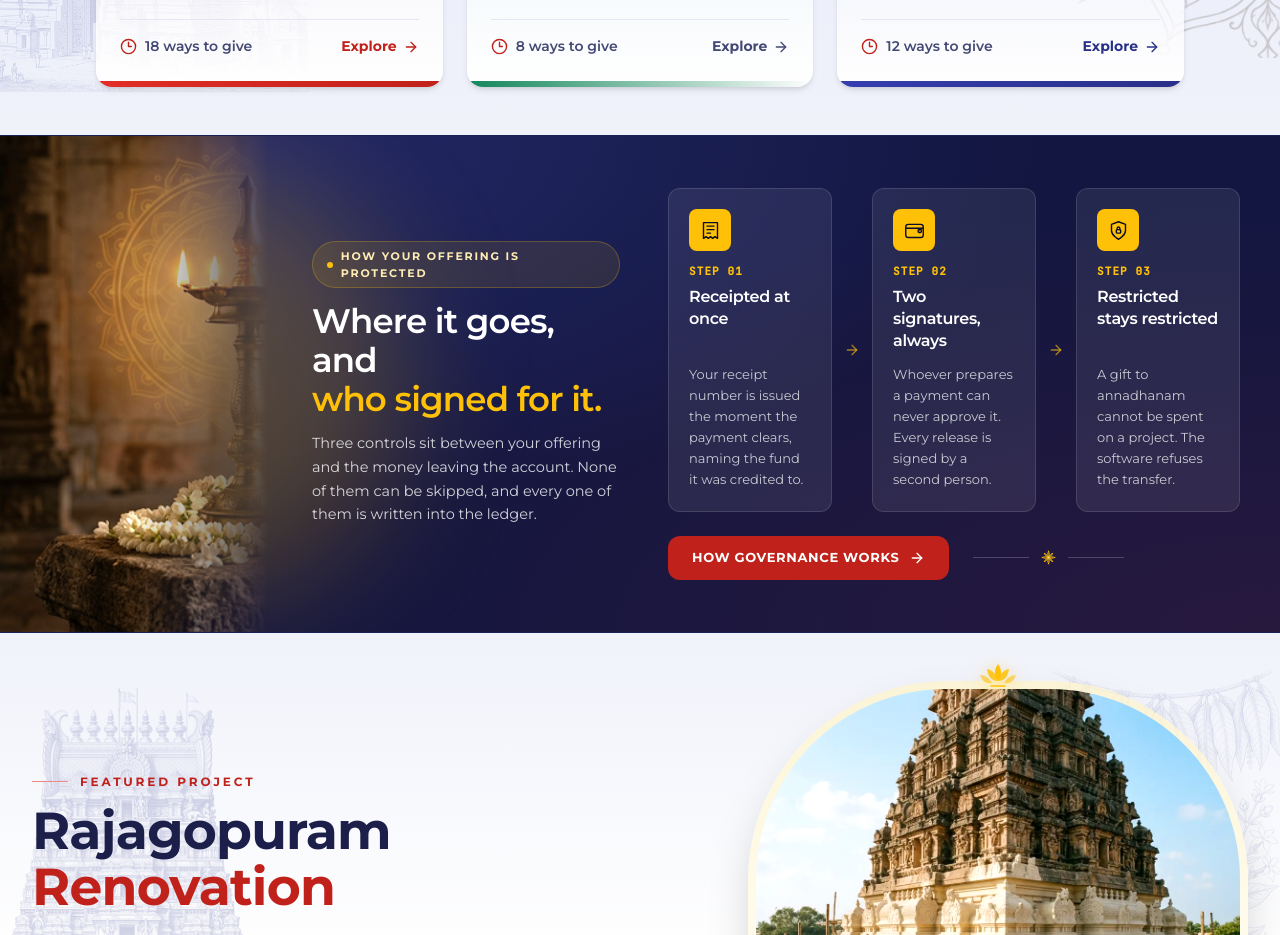
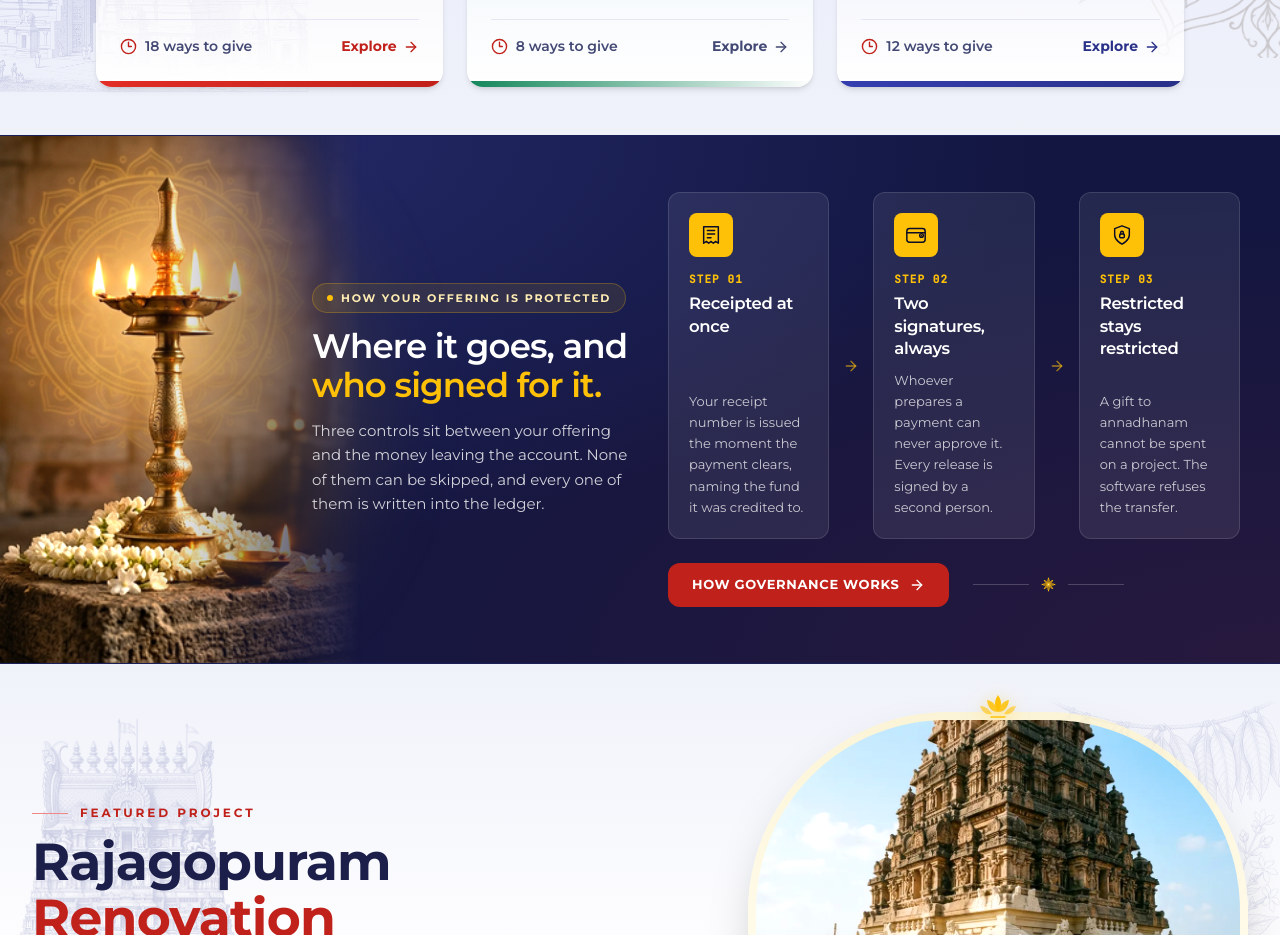
Before and after one commit to balajikarthik2004/omg-erp-prototype, a React (Vite) app: page / in a window 1280 px wide. Shown: the part 1520-2455 px from the top of the page. Built offline with nearby package versions, Linux system fonts and the light colour scheme; a web font is replaced by a local one.

Commit message:
style(donor): shift lamp image and glow left to prevent crowding claim text

```diff
--- a/src/features/donor/TrustSection.tsx
+++ b/src/features/donor/TrustSection.tsx
@@ -44,27 +44,27 @@ export function TrustSection() {
     <section
       ref={ref}
       id="our-promise"
-      className="surface-sanctum relative w-full overflow-hidden border-y border-navy-800 py-9 text-white sm:py-11 lg:py-13"
+      className="surface-sanctum relative w-full overflow-hidden border-y border-navy-800 py-10 text-white sm:py-12 lg:py-14"
     >
       {/* Warm glow behind the lamp, so the brass reads as lit. */}
       <div
-        className="pointer-events-none absolute -left-10 top-1/2 size-110 -translate-y-1/2 rounded-full bg-turmeric-400/25 blur-3xl"
+        className="pointer-events-none absolute -left-20 top-1/2 size-110 -translate-y-1/2 rounded-full bg-turmeric-400/25 blur-3xl lg:-left-24 xl:-left-28"
         aria-hidden
       />
 
-      {/* The kuthu vilakku, dissolving into the field on its right edge well before the text. */}
+      {/* The kuthu vilakku, dissolving into the field on its right edge. */}
       <div
-        className="pointer-events-none absolute inset-y-0 left-0 z-0 hidden w-72 lg:block xl:w-80 2xl:w-90"
+        className="pointer-events-none absolute inset-y-0 -left-16 z-0 hidden w-96 lg:block lg:-left-20 lg:w-[30rem] xl:-left-24 xl:w-[34rem] 2xl:-left-28 2xl:w-[38rem]"
         style={{
-          maskImage: 'linear-gradient(to right, black 0%, black 42%, transparent 84%)',
-          WebkitMaskImage: 'linear-gradient(to right, black 0%, black 42%, transparent 84%)',
+          maskImage: 'linear-gradient(to right, black 0%, black 46%, transparent 84%)',
+          WebkitMaskImage: 'linear-gradient(to right, black 0%, black 46%, transparent 84%)',
         }}
         aria-hidden
       >
         <img
           src="/images/kuthu-vilakku-trust.png"
           alt=""
-          className="h-full w-full object-cover object-left brightness-[1.18] saturate-[1.12]"
+          className="h-full w-full object-cover object-left brightness-[1.2] saturate-[1.15]"
         />
       </div>
 
@@ -75,7 +75,7 @@ export function TrustSection() {
           seen && 'is-visible',
         )}
       >
-        <div className="grid items-center gap-6 lg:grid-cols-[18%_28%_1fr] xl:grid-cols-[20%_27%_1fr] xl:gap-8 2xl:grid-cols-[21%_26%_1fr]">
+        <div className="grid items-center gap-7 lg:grid-cols-[18%_28%_1fr] xl:grid-cols-[20%_27%_1fr] xl:gap-8 2xl:grid-cols-[21%_26%_1fr]">
           {/* The lamp again, as a card, where the backdrop is hidden. */}
           <div className="flex justify-center lg:hidden">
             <div className="relative h-56 w-full max-w-85 overflow-hidden rounded-card border border-white/10">
@@ -89,7 +89,7 @@ export function TrustSection() {
           <div className="hidden h-full lg:block" aria-hidden />
 
           {/* The claim ------------------------------------------------ */}
-          <div className="flex flex-col justify-start pr-3 lg:pr-4">
+          <div className="flex flex-col justify-start pr-2">
             <p className="mb-3.5 inline-flex w-fit items-center gap-2 rounded-full border border-turmeric-400/25 bg-turmeric-400/10 px-3.5 py-1.5">
               <span className="size-1.5 rounded-full bg-turmeric-400" aria-hidden />
               <span className="text-[11px] font-bold uppercase tracking-[0.16em] text-turmeric-100">
@@ -97,12 +97,12 @@ export function TrustSection() {
               </span>
             </p>
 
-            <h2 className="font-display text-[26px] font-semibold leading-[1.14] tracking-tight text-white sm:text-[32px] xl:text-[34px]">
+            <h2 className="font-display text-[26px] font-semibold leading-[1.14] tracking-tight text-white sm:text-[34px]">
               Where it goes, and
               <span className="block text-turmeric-400">who signed for it.</span>
             </h2>
 
-            <p className="mt-3.5 max-w-sm text-[14.5px] leading-relaxed text-white/80">
+            <p className="mt-3.5 max-w-sm text-[15px] leading-relaxed text-white/80">
               Three controls sit between your offering and the money leaving the account. None of them
               can be skipped, and every one of them is written into the ledger.
             </p>
@@ -110,28 +110,28 @@ export function TrustSection() {
 
           {/* The three controls --------------------------------------- */}
           <div className="flex flex-col justify-center gap-6">
-            <div className="grid grid-cols-1 items-stretch gap-3.5 sm:grid-cols-[1fr_auto_1fr_auto_1fr] sm:gap-2.5">
+            <div className="grid grid-cols-1 items-stretch gap-4 sm:grid-cols-[1fr_auto_1fr_auto_1fr] sm:gap-2.5">
               {STEPS.map(({ icon: Icon, title, body }, i) => (
                 <Fragment key={title}>
                   {i > 0 ? (
-                    <span className="hidden select-none items-center justify-center px-0.5 sm:flex" aria-hidden>
+                    <span className="hidden select-none items-center justify-center px-1 sm:flex" aria-hidden>
                       <ArrowRight className="size-4 text-turmeric-400/60" />
                     </span>
                   ) : null}
 
                   <div className="flex flex-col justify-between rounded-card border border-white/12 bg-white/8 p-5 transition-colors duration-200 hover:border-turmeric-400/35 hover:bg-white/12">
                     <div>
-                      <span className="flex size-10.5 items-center justify-center rounded-lg bg-turmeric-400 text-navy-950">
-                        <Icon size={21} />
+                      <span className="flex size-11 items-center justify-center rounded-lg bg-turmeric-400 text-navy-950">
+                        <Icon size={22} />
                       </span>
-                      <p className="mt-3 font-mono text-[11px] font-bold tabular-nums tracking-widest text-turmeric-400">
+                      <p className="mt-3.5 font-mono text-[11px] font-bold tabular-nums tracking-widest text-turmeric-400">
                         STEP {String(i + 1).padStart(2, '0')}
                       </p>
-                      <h3 className="mt-1.5 font-display text-[15.5px] font-semibold leading-snug text-white xl:text-[16px]">
+                      <h3 className="mt-1 font-display text-[16.5px] font-semibold leading-snug text-white">
                         {title}
                       </h3>
                     </div>
-                    <p className="mt-3 text-[13px] leading-relaxed text-white/75">{body}</p>
+                    <p className="mt-2.5 text-[13px] leading-relaxed text-white/75">{body}</p>
                   </div>
                 </Fragment>
               ))}
```
